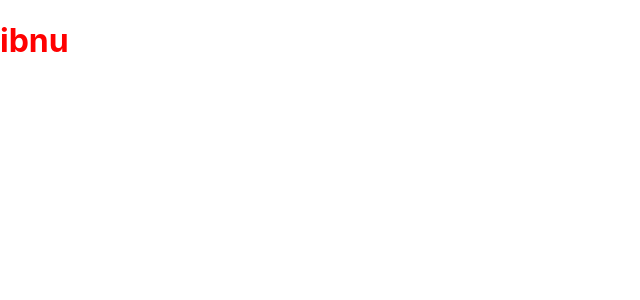
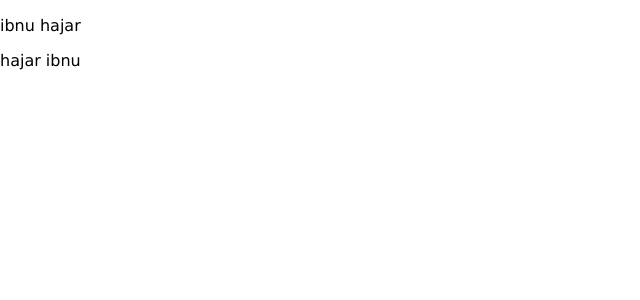
Before and after one commit to ibnuhajar/my-repo-fix-for-study, a React (Create React App) app in the folder react-ibnu-hajar/: page / in a window 1280 px wide. Shown: the top 300 px of the page, without its empty margins (0-640 px from the left). Built offline with nearby package versions, Linux system fonts and the light colour scheme.

Commit message:
gabut commit nya

```diff
--- /dev/null
+++ b/react-ibnu-hajar/src/component/YouTubeComp/YouTubeComp.css
@@ -0,0 +1,3 @@
+p{
+    font-family: Verdana, Geneva, Tahoma, sans-serifz;
+}
--- /dev/null
+++ b/react-ibnu-hajar/src/component/YouTubeComp/YouTubeComp.jsx
@@ -0,0 +1,14 @@
+import React from "react";
+import "./YouTubeComp.css";
+
+const YouTubeComp = () => {
+    return (
+        <div>
+            <p>ibnu hajar</p>
+            <p>hajar ibnu </p>
+        </div>
+    );
+
+}
+
+export default YouTubeComp;
--- a/react-ibnu-hajar/src/index.js
+++ b/react-ibnu-hajar/src/index.js
@@ -3,9 +3,10 @@ import ReactDOM from 'react-dom';
 import './index.css';
 // import App from './App';
 import * as serviceWorker from './serviceWorker';
-import HelloComponent from './component/HelloComponent';
+// import HelloComponent from './component/HelloComponent';
+import YouTubeComp from './component/YouTubeComp/YouTubeComp';
 // import StateFullComponent from "./container/StateFullComponent";
-ReactDOM.render( < HelloComponent / > , document.getElementById('root'));
+ReactDOM.render( <YouTubeComp / > , document.getElementById('root'));
 
 // If you want your app to work offline and load faster, you can change
 // unregister() to register() below. Note this comes with some pitfalls.
```
